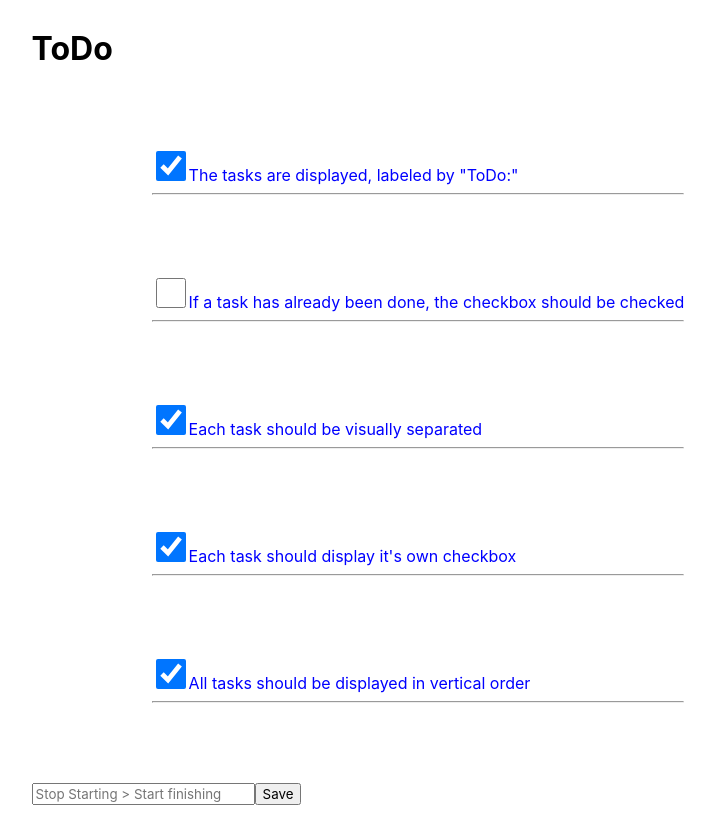
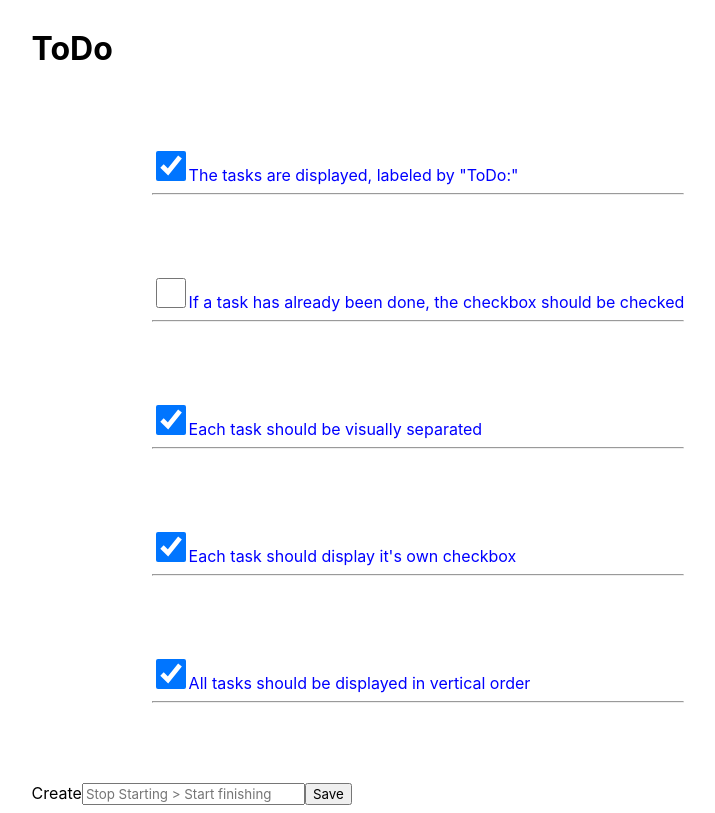
Before and after one commit to HishamAlmannai/capstone-project, a Next.js app: page / in a window 1280 px wide. Shown: the whole page, without its empty margins (242-957 px from the left). Built offline with nearby package versions, Linux system fonts and the light colour scheme.

Commit message:
Export data

```diff
--- a/package.json
+++ b/package.json
@@ -20,7 +20,8 @@
     "next": "12.1.6",
     "react": "18.1.0",
     "react-dom": "18.1.0",
-    "styled-components": "^5.3.5"
+    "styled-components": "^5.3.5",
+    "zustand": "^4.0.0-rc.1"
   },
   "devDependencies": {
     "@babel/core": "^7.17.10",
--- a/pages/index.js
+++ b/pages/index.js
@@ -1,5 +1,4 @@
-import Button from '../src/components/Button/Button';
-import Input from '../src/components/Input/Input';
+import Form from '../src/components/Form/Form';
 import TaskList from '../src/components/TaskList/TaskList';
 import GlobalStyle from '../styles/GlobalStyle';
 
@@ -9,8 +8,7 @@ export default function Home() {
 			<GlobalStyle />
 			<h1>ToDo</h1>
 			<TaskList />
-			<Input />
-			<Button />
+			<Form />
 		</>
 	);
 }
--- /dev/null
+++ b/src/components/Form/Form.js
@@ -0,0 +1,18 @@
+import React from 'react';
+import Button from '../Button/Button';
+import Input from '../Input/Input';
+
+export default function Form() {
+	function onSubmit() {
+		//event.preventDefault();
+		console.log('§');
+	}
+
+	return (
+		<form onSubmit={onSubmit()}>
+			<label>Create</label>
+			<Input />
+			<Button />
+		</form>
+	);
+}
--- a/src/components/Input/Input.js
+++ b/src/components/Input/Input.js
@@ -7,6 +7,7 @@ export default function Input() {
 
 	return (
 		<input
+			required
 			type="text"
 			name="input"
 			placeholder="Stop Starting > Start finishing"
--- a/src/components/TaskList/TaskList.js
+++ b/src/components/TaskList/TaskList.js
@@ -1,17 +1,6 @@
 import React from 'react';
 import Task from '../Task/Task';
-
-const data = [
-	{ id: 1, name: 'The tasks are displayed, labeled by "ToDo:"', done: true },
-	{
-		id: 2,
-		name: 'If a task has already been done, the checkbox should be checked',
-		done: false,
-	},
-	{ id: 3, name: 'Each task should be visually separated', done: true },
-	{ id: 4, name: "Each task should display it's own checkbox", done: true },
-	{ id: 5, name: 'All tasks should be displayed in vertical order', done: true },
-];
+import { data } from '../../lib/data';
 
 export default function TaskList() {
 	return (
--- /dev/null
+++ b/src/lib/data.js
@@ -0,0 +1,11 @@
+export const data = [
+	{ id: 1, name: 'The tasks are displayed, labeled by "ToDo:"', done: true },
+	{
+		id: 2,
+		name: 'If a task has already been done, the checkbox should be checked',
+		done: false,
+	},
+	{ id: 3, name: 'Each task should be visually separated', done: true },
+	{ id: 4, name: "Each task should display it's own checkbox", done: true },
+	{ id: 5, name: 'All tasks should be displayed in vertical order', done: true },
+];
```
Also changed, not shown: 1 other file (tests, documents, lock files or other folders).
